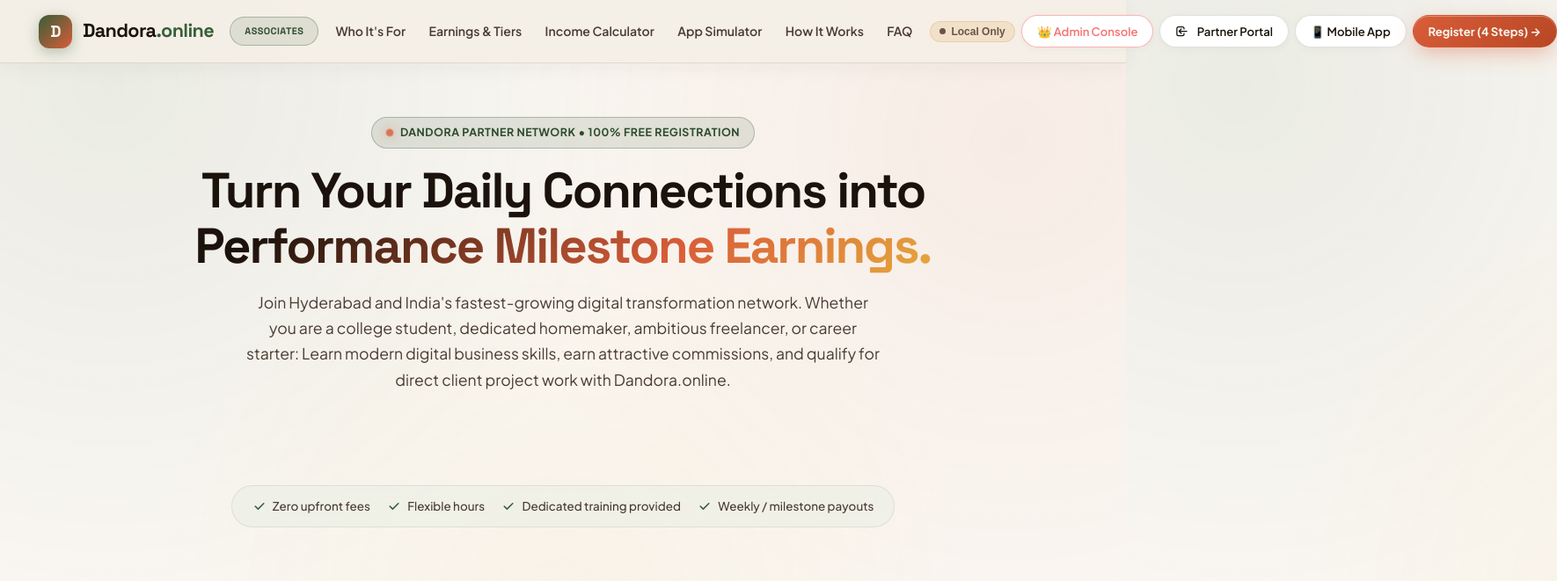
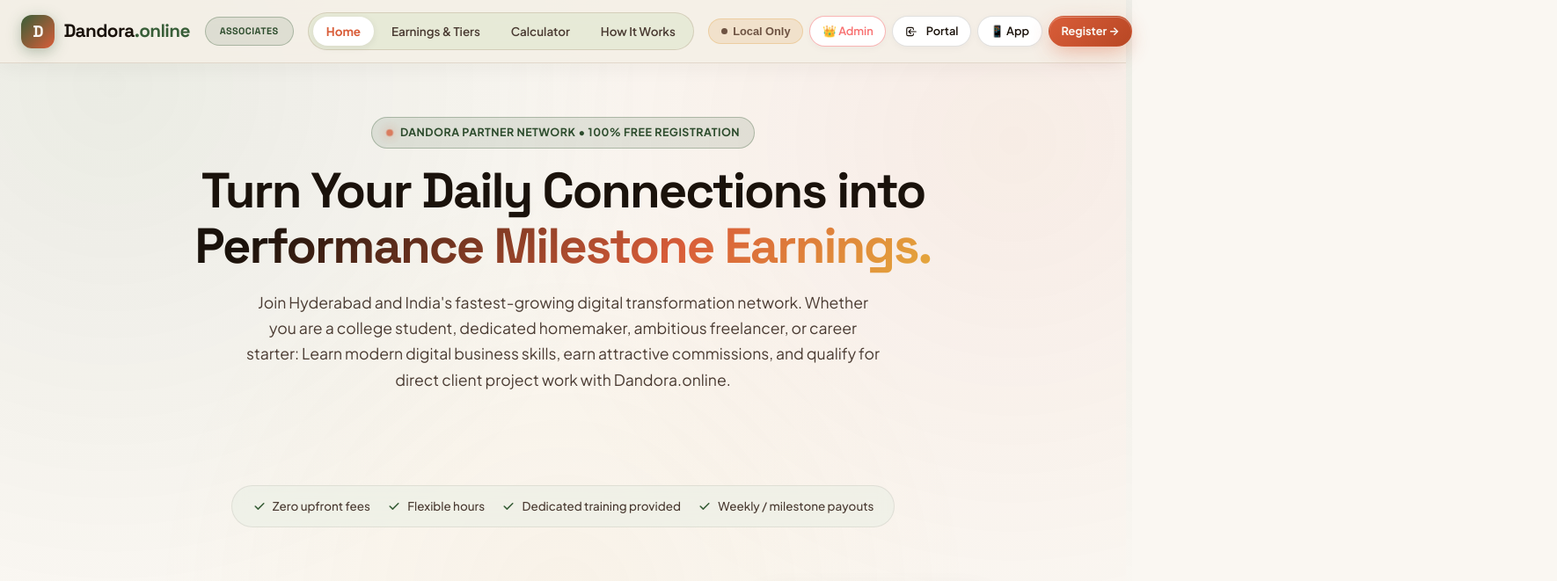
Before and after one commit to onlinedandora-ai/Dandora-associates, a website: page index.html in a window 1280 px wide. Shown: the top 661 px of the page at 88% size, 1770 px wide, since content can reach past the window. Drawn offline with nearby package versions, Linux system fonts and the light colour scheme.

Commit message:
feat(nav): convert navbar to 4 flexbox tab buttons with Home and prevent button overflow

```diff
--- a/app.js
+++ b/app.js
@@ -1175,14 +1175,60 @@ function initMobileMenu() {
       navLinks.style.display = isVisible ? 'none' : 'flex';
       navLinks.style.flexDirection = 'column';
       navLinks.style.position = 'absolute';
-      navLinks.style.top = '74px';
-      navLinks.style.left = '0';
-      navLinks.style.right = '0';
-      navLinks.style.background = '#0d1527';
-      navLinks.style.padding = '1.5rem';
-      navLinks.style.borderBottom = '1px solid var(--border-subtle)';
+      navLinks.style.top = '72px';
+      navLinks.style.left = '1rem';
+      navLinks.style.right = '1rem';
+      navLinks.style.background = 'rgba(244, 239, 230, 0.98)';
+      navLinks.style.backdropFilter = 'blur(20px)';
+      navLinks.style.padding = '1.2rem';
+      navLinks.style.borderRadius = 'var(--radius-lg)';
+      navLinks.style.border = '1px solid var(--border-subtle)';
+      navLinks.style.boxShadow = 'var(--shadow-lg)';
+      navLinks.style.zIndex = '150';
     });
   }
+}
+
+// Nav Tab Buttons Active Highlighter & ScrollSpy
+function initNavTabHighlighter() {
+  const tabLinks = document.querySelectorAll('.nav-tab-wrapper .nav-link');
+  if (!tabLinks.length) return;
+
+  tabLinks.forEach(link => {
+    link.addEventListener('click', function () {
+      tabLinks.forEach(l => l.classList.remove('active'));
+      this.classList.add('active');
+    });
+  });
+
+  const sections = [
+    { id: 'hero', link: document.querySelector('.nav-tab-wrapper .nav-link[href="#hero"]') },
+    { id: 'earnings', link: document.querySelector('.nav-tab-wrapper .nav-link[href="#earnings"]') },
+    { id: 'calculator', link: document.querySelector('.nav-tab-wrapper .nav-link[href="#calculator"]') },
+    { id: 'how-it-works', link: document.querySelector('.nav-tab-wrapper .nav-link[href="#how-it-works"]') }
+  ];
+
+  window.addEventListener('scroll', () => {
+    let currentId = 'hero';
+    const scrollPosition = window.scrollY + 140;
+
+    sections.forEach(sec => {
+      const el = document.getElementById(sec.id);
+      if (el && el.offsetTop <= scrollPosition) {
+        currentId = sec.id;
+      }
+    });
+
+    sections.forEach(sec => {
+      if (sec.link) {
+        if (sec.id === currentId) {
+          sec.link.classList.add('active');
+        } else {
+          sec.link.classList.remove('active');
+        }
+      }
+    });
+  }, { passive: true });
 }
 
 // Toast Notifications
@@ -1193,7 +1239,7 @@ function showToast(message) {
   const toast = document.createElement('div');
   toast.className = 'toast';
   toast.innerHTML = `
-    <span style="color: var(--cyan); font-size: 1.1rem;">⚡</span>
+    <span style="color: var(--terracotta); font-size: 1.1rem;">⚡</span>
     <span>${escapeHtml(message)}</span>
   `;
 
@@ -1216,3 +1262,9 @@ function escapeHtml(str) {
     .replace(/"/g, '&quot;')
     .replace(/'/g, '&#039;');
 }
+
+// Auto-run navigation initializers
+document.addEventListener('DOMContentLoaded', () => {
+  initMobileMenu();
+  initNavTabHighlighter();
+});
--- a/index.html
+++ b/index.html
@@ -23,35 +23,33 @@
         <span class="badge badge-sm" style="font-size: 0.68rem; margin-left: 0.4rem;">Associates</span>
       </a>
 
-      <nav>
-        <ul class="nav-links">
-          <li><a href="#motivation" class="nav-link">Who It's For</a></li>
-          <li><a href="#earnings" class="nav-link">Earnings &amp; Tiers</a></li>
-          <li><a href="#calculator" class="nav-link">Income Calculator</a></li>
-          <li><a href="#simulator" class="nav-link">App Simulator</a></li>
-          <li><a href="#how-it-works" class="nav-link">How It Works</a></li>
-          <li><a href="#faq" class="nav-link">FAQ</a></li>
+      <nav class="nav-tab-wrapper">
+        <ul class="nav-links" role="tablist">
+          <li role="presentation"><a href="#hero" class="nav-link active" role="tab">Home</a></li>
+          <li role="presentation"><a href="#earnings" class="nav-link" role="tab">Earnings &amp; Tiers</a></li>
+          <li role="presentation"><a href="#calculator" class="nav-link" role="tab">Calculator</a></li>
+          <li role="presentation"><a href="#how-it-works" class="nav-link" role="tab">How It Works</a></li>
         </ul>
       </nav>
 
       <div class="nav-actions">
         <button class="sync-status-pill offline" id="globalSyncPill" onclick="openCloudSyncModal()" title="Configure Remote API / Google Sheets Sync">
           <span class="sync-indicator-dot"></span>
-          <span id="syncStatusText">Local Only</span>
+          <span id="syncStatusText">Sync</span>
           <span class="queue-badge" id="syncQueueBadge" style="display: none;">0</span>
         </button>
-        <a href="admin.html" class="btn btn-secondary btn-sm" style="border-color: rgba(239, 68, 68, 0.4); color: #f87171; white-space: nowrap;" title="Administrative CRM &amp; KYC Console">
-          👑 Admin Console
+        <a href="admin.html" class="btn btn-secondary btn-sm" style="border-color: rgba(239, 68, 68, 0.4); color: #f87171;" title="Administrative CRM &amp; KYC Console">
+          👑 Admin
         </a>
-        <a href="portal.html" class="btn btn-secondary btn-sm" id="navLoginBtn" style="white-space: nowrap;">
-          <svg width="15" height="15" fill="none" stroke="currentColor" viewBox="0 0 24 24"><path stroke-linecap="round" stroke-linejoin="round" stroke-width="2" d="M11 16l-4-4m0 0l4-4m-4 4h14m-5 4v1a3 3 0 01-3 3H6a3 3 0 01-3-3V7a3 3 0 013-3h7a3 3 0 013 3v1"></path></svg>
-          Partner Portal
+        <a href="portal.html" class="btn btn-secondary btn-sm" id="navLoginBtn">
+          <svg width="14" height="14" fill="none" stroke="currentColor" viewBox="0 0 24 24"><path stroke-linecap="round" stroke-linejoin="round" stroke-width="2" d="M11 16l-4-4m0 0l4-4m-4 4h14m-5 4v1a3 3 0 01-3 3H6a3 3 0 01-3-3V7a3 3 0 013-3h7a3 3 0 013 3v1"></path></svg>
+          Portal
         </a>
-        <a href="mobile/index.html" class="btn btn-secondary btn-sm" id="navMobileBtn" style="white-space: nowrap;">
-          📱 Mobile App
+        <a href="mobile/index.html" class="btn btn-secondary btn-sm" id="navMobileBtn">
+          📱 App
         </a>
-        <a href="register.html" class="btn btn-primary btn-sm" id="navRegisterBtn" style="white-space: nowrap;">
-          Register (4 Steps) &rarr;
+        <a href="register.html" class="btn btn-primary btn-sm" id="navRegisterBtn">
+          Register &rarr;
         </a>
         <button class="mobile-toggle" id="mobileMenuBtn" aria-label="Open Navigation Menu">
           <svg width="24" height="24" fill="none" stroke="currentColor" viewBox="0 0 24 24"><path stroke-linecap="round" stroke-linejoin="round" stroke-width="2" d="M4 6h16M4 12h16m-7 6h7"></path></svg>
--- a/style.css
+++ b/style.css
@@ -309,19 +309,23 @@ a {
   align-items: center;
   justify-content: space-between;
   width: 100%;
+  max-width: 1440px;
+  margin: 0 auto;
+  padding: 0 1.5rem;
   gap: 1rem;
 }
 
 .brand-logo {
   display: flex;
   align-items: center;
-  gap: 0.75rem;
-  font-size: 1.35rem;
+  gap: 0.65rem;
+  font-size: 1.3rem;
   font-family: var(--font-display);
   font-weight: 800;
   letter-spacing: -0.03em;
   color: var(--text-primary);
   flex-shrink: 0;
+  text-decoration: none;
 }
 
 .logo-symbol {
@@ -339,42 +343,51 @@ a {
   flex-shrink: 0;
 }
 
+/* 4 Tab Buttons Flexbox System */
+.nav-tab-wrapper {
+  display: flex;
+  align-items: center;
+  justify-content: center;
+  flex-shrink: 0;
+}
+
 .nav-links {
   display: flex;
   align-items: center;
-  gap: 1.25rem;
+  gap: 0.28rem;
   list-style: none;
+  background: rgba(220, 227, 203, 0.55);
+  border: 1px solid rgba(138, 106, 74, 0.22);
+  padding: 0.25rem 0.32rem;
+  border-radius: var(--radius-full);
   flex-wrap: nowrap;
 }
 
 .nav-link {
-  font-size: 0.88rem;
+  display: inline-flex;
+  align-items: center;
+  gap: 0.35rem;
+  font-size: 0.84rem;
   font-weight: 600;
   color: var(--text-secondary);
   transition: all var(--transition-fast);
-  position: relative;
-  padding: 0.4rem 0.2rem;
+  padding: 0.38rem 0.95rem;
+  border-radius: var(--radius-full);
   white-space: nowrap;
-}
-
-.nav-link::after {
-  content: '';
-  position: absolute;
-  bottom: 0;
-  left: 0;
-  width: 0;
-  height: 2px;
-  background: var(--terracotta);
-  transition: width var(--transition-fast);
-  border-radius: 2px;
-}
-
-.nav-link:hover, .nav-link.active {
+  text-decoration: none;
+  cursor: pointer;
+}
+
+.nav-link:hover {
   color: var(--terracotta);
-}
-
-.nav-link:hover::after, .nav-link.active::after {
-  width: 100%;
+  background: rgba(255, 255, 255, 0.65);
+}
+
+.nav-link.active {
+  color: var(--terracotta);
+  background: #FFFFFF;
+  font-weight: 700;
+  box-shadow: 0 2px 8px rgba(26, 18, 11, 0.08);
 }
 
 .nav-actions {
@@ -389,6 +402,8 @@ a {
 .nav-actions .sync-status-pill {
   white-space: nowrap;
   flex-shrink: 0;
+  font-size: 0.8rem;
+  padding: 0.38rem 0.85rem;
 }
 
 /* Mobile Nav Toggle */
@@ -2731,12 +2746,25 @@ a {
     gap: 1.5rem;
   }
 
+  .nav-tab-wrapper,
   .nav-links {
     display: none;
   }
 
   .mobile-toggle {
     display: block;
+  }
+}
+
+@media (max-width: 1200px) {
+  .nav-link {
+    padding: 0.35rem 0.75rem;
+    font-size: 0.8rem;
+  }
+
+  .nav-actions .btn {
+    padding: 0.35rem 0.7rem;
+    font-size: 0.76rem;
   }
 }
 
```
